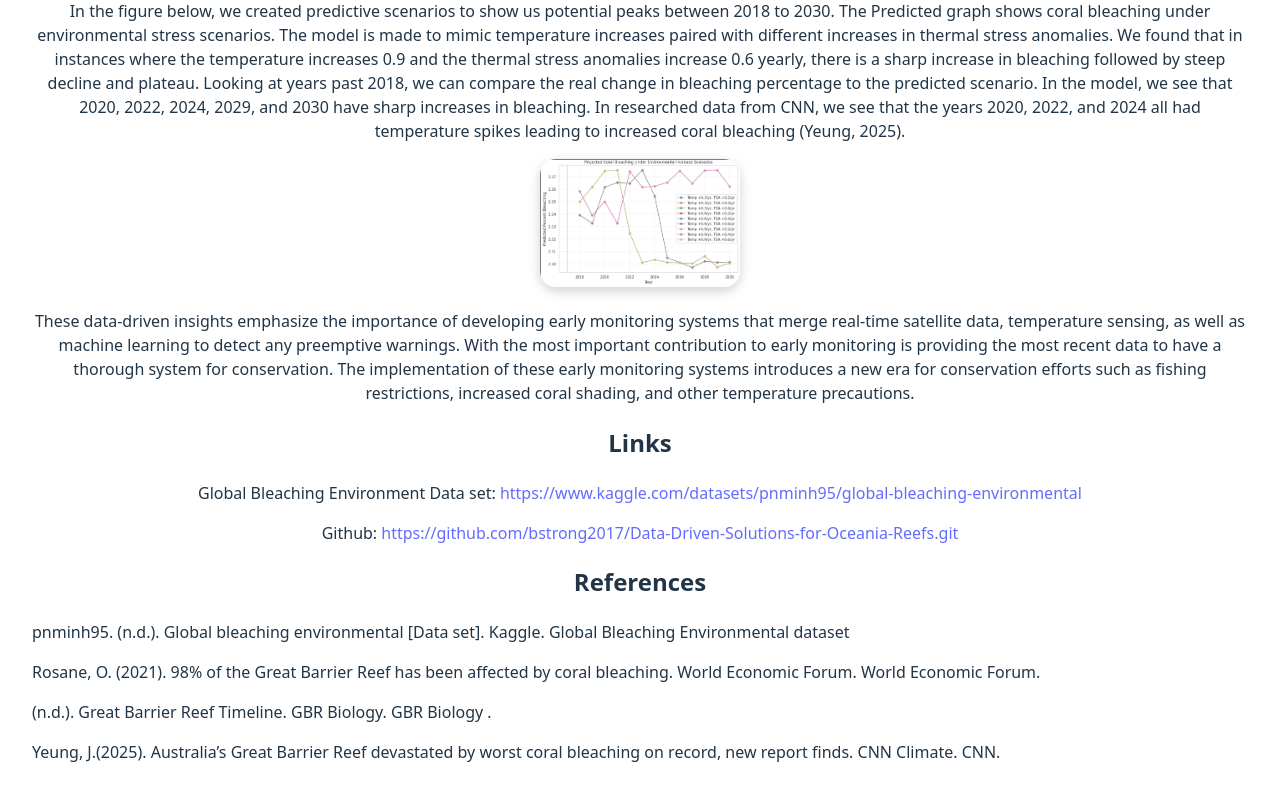
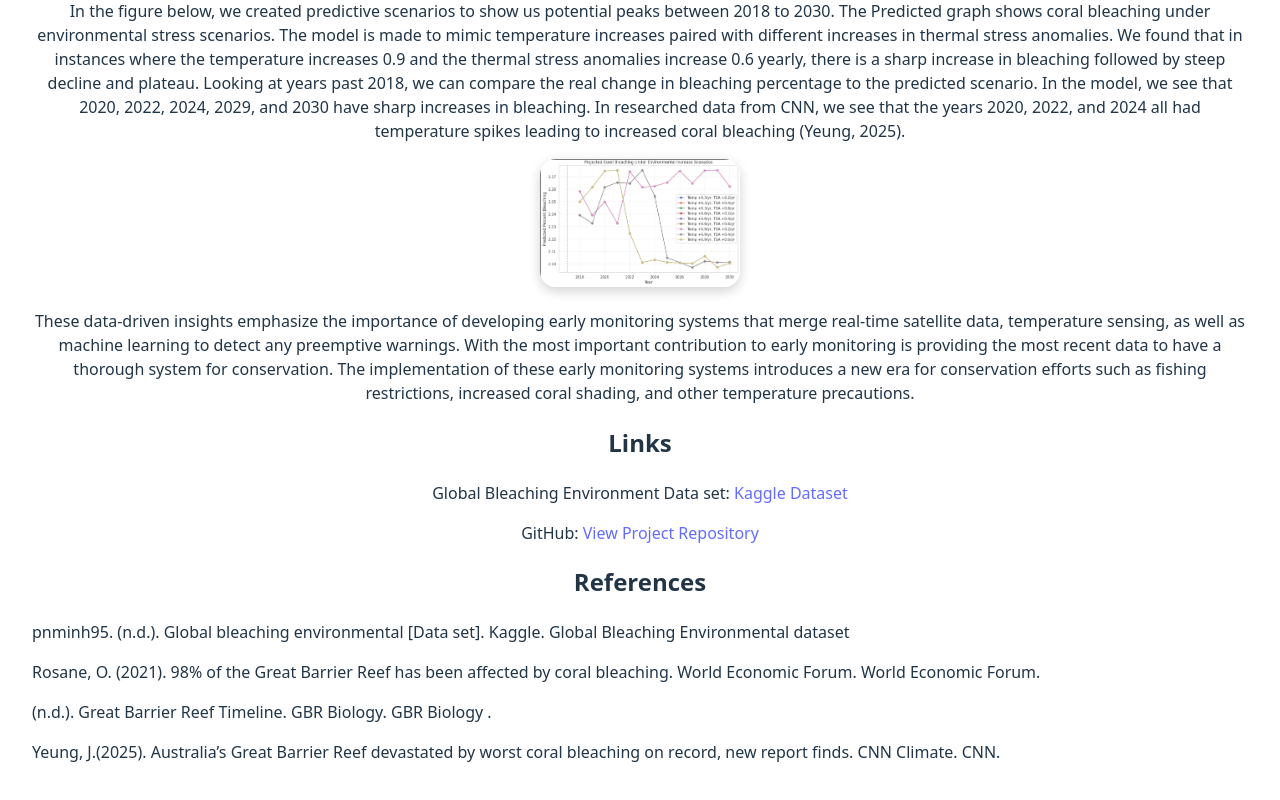
Before and after one commit to bstrong2017/oceaniareefs, a React (Vite) app in the folder oceaniareefs/: page / in a window 1280 px wide. Shown: the part 2743-3543 px from the top of the page. Built offline with nearby package versions, Linux system fonts and the light colour scheme.

Commit message:
changed link code

```diff
--- a/oceaniareefs/src/components/HistorySection.jsx
+++ b/oceaniareefs/src/components/HistorySection.jsx
@@ -216,9 +216,29 @@ export default function HistorySection() {
         conservation efforts such as fishing restrictions, increased coral shading, and other temperature
         precautions.</p>
         </div>
-      <h2>Links</h2>
-      <p>Global Bleaching Environment Data set: <a>https://www.kaggle.com/datasets/pnminh95/global-bleaching-environmental</a></p>
-      <p>Github: <a>https://github.com/bstrong2017/Data-Driven-Solutions-for-Oceania-Reefs.git</a></p>
+        <h2>Links</h2>
+<p>
+  Global Bleaching Environment Data set:{" "}
+  <a
+    href="https://www.kaggle.com/datasets/pnminh95/global-bleaching-environmental"
+    target="_blank"
+    rel="noopener noreferrer"
+  >
+    Kaggle Dataset
+  </a>
+</p>
+
+<p>
+  GitHub:{" "}
+  <a
+    href="https://github.com/bstrong2017/Data-Driven-Solutions-for-Oceania-Reefs.git"
+    target="_blank"
+    rel="noopener noreferrer"
+  >
+    View Project Repository
+  </a>
+</p>
+
       <h2>References</h2>
       <div style={{ textAlign: "left", marginTop: 20 }}>
       <p>pnminh95. (n.d.). Global bleaching environmental [Data set]. Kaggle. Global Bleaching Environmental dataset </p>
```
